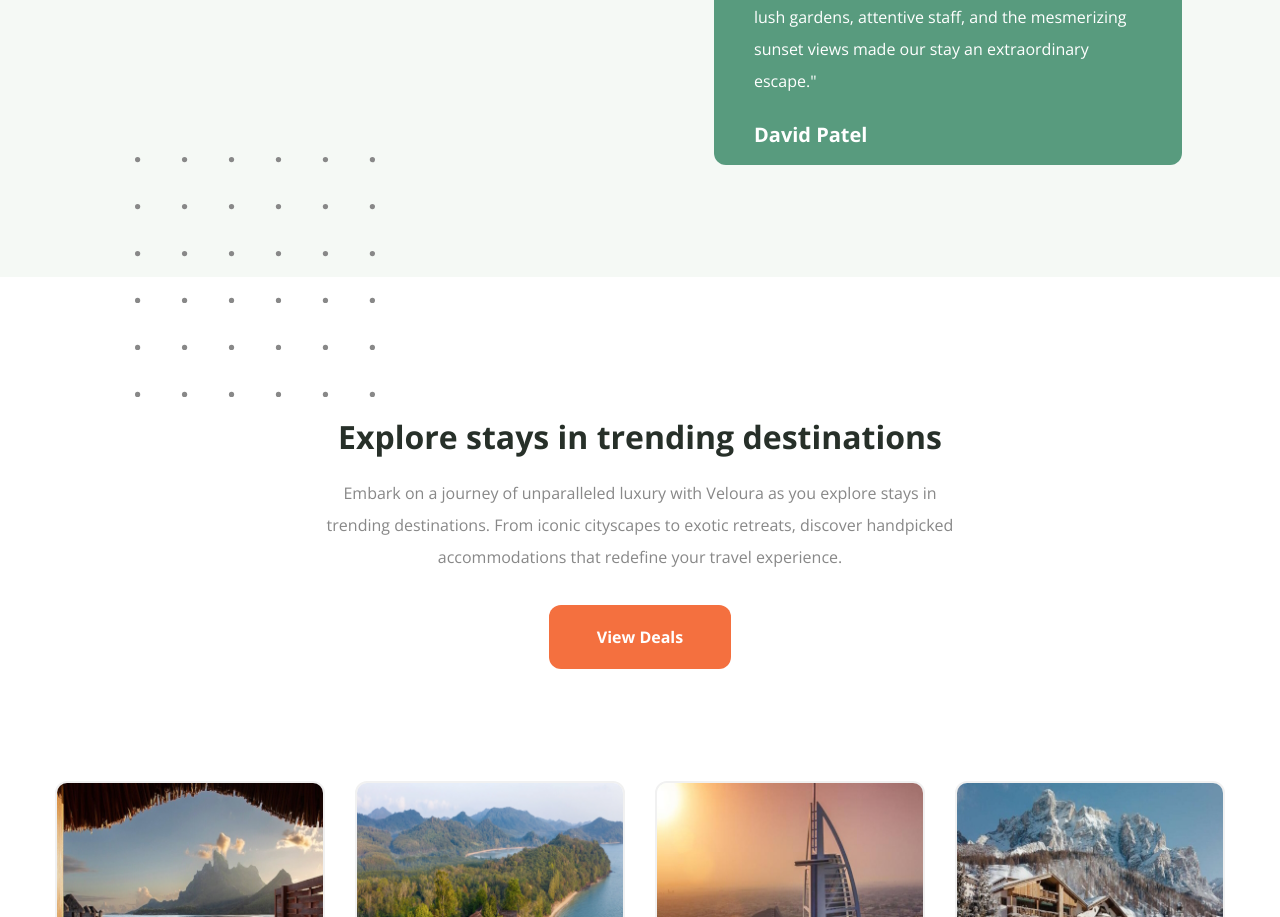
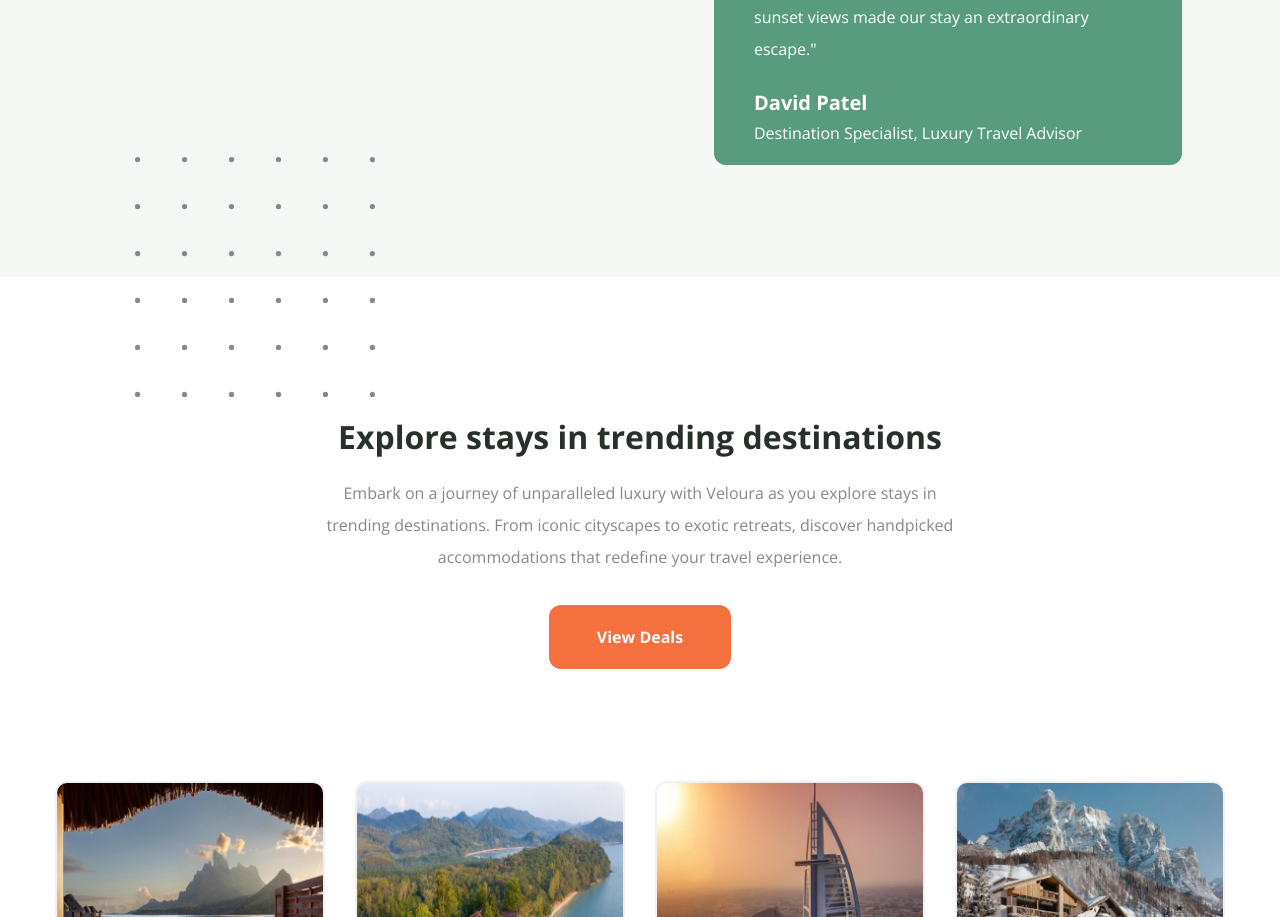
Before and after one commit to kbyph/Veloura, a Next.js app: page / in a window 1280 px wide. Shown: the part 2962-3879 px from the top of the page. Built offline with nearby package versions, Linux system fonts and the light colour scheme.

Commit message:
Added work & magazine titles

```diff
--- a/components/Recommendation.jsx
+++ b/components/Recommendation.jsx
@@ -21,6 +21,7 @@ const recommendationData = [
     testimonial: {
       message: '"Nobu Hotel Los Cabos exceeded all expectations. The fusion of sophisticated design, top-notch amenities, and the exceptional Nobu dining experience made our stay an unforgettable blend of luxury and indulgence."',
       personName: 'Emily Rodriguez',
+      title: 'Travel Writer, Departures Magazine',
     },
   },
   {
@@ -32,6 +33,7 @@ const recommendationData = [
     testimonial: {
       message: '"A haven of tranquility! Four Seasons Maui at Wailea offers a blend of luxury and Hawaiian serenity. The lush gardens, attentive staff, and the mesmerizing sunset views made our stay an extraordinary escape."',
       personName: 'David Patel',
+      title: 'Destination Specialist, Luxury Travel Advisor',
     },
   },
   {
@@ -43,6 +45,7 @@ const recommendationData = [
     testimonial: {
       message: '"Amanemu is a Japanese masterpiece! From the serene hot springs to the minimalist luxury of the accommodations, every element exuded tranquility and refinement. The integration of traditional Japanese aesthetics, impeccable service, and the calming onsen waters made our stay a truly authentic and luxurious escape."',
       personName: 'Michael Anderson',
+      title: 'Travel Feature Contributor, Condé Nast Traveler',
     },
   },
 ];
@@ -109,6 +112,7 @@ const Recommendation = () => {
                       <p className='text-xl font-bold'>
                         {hotel.testimonial.personName}
                       </p>
+                      <p>{hotel.testimonial.title}</p>
                     </div>
                   </div>
                 </div>
```
